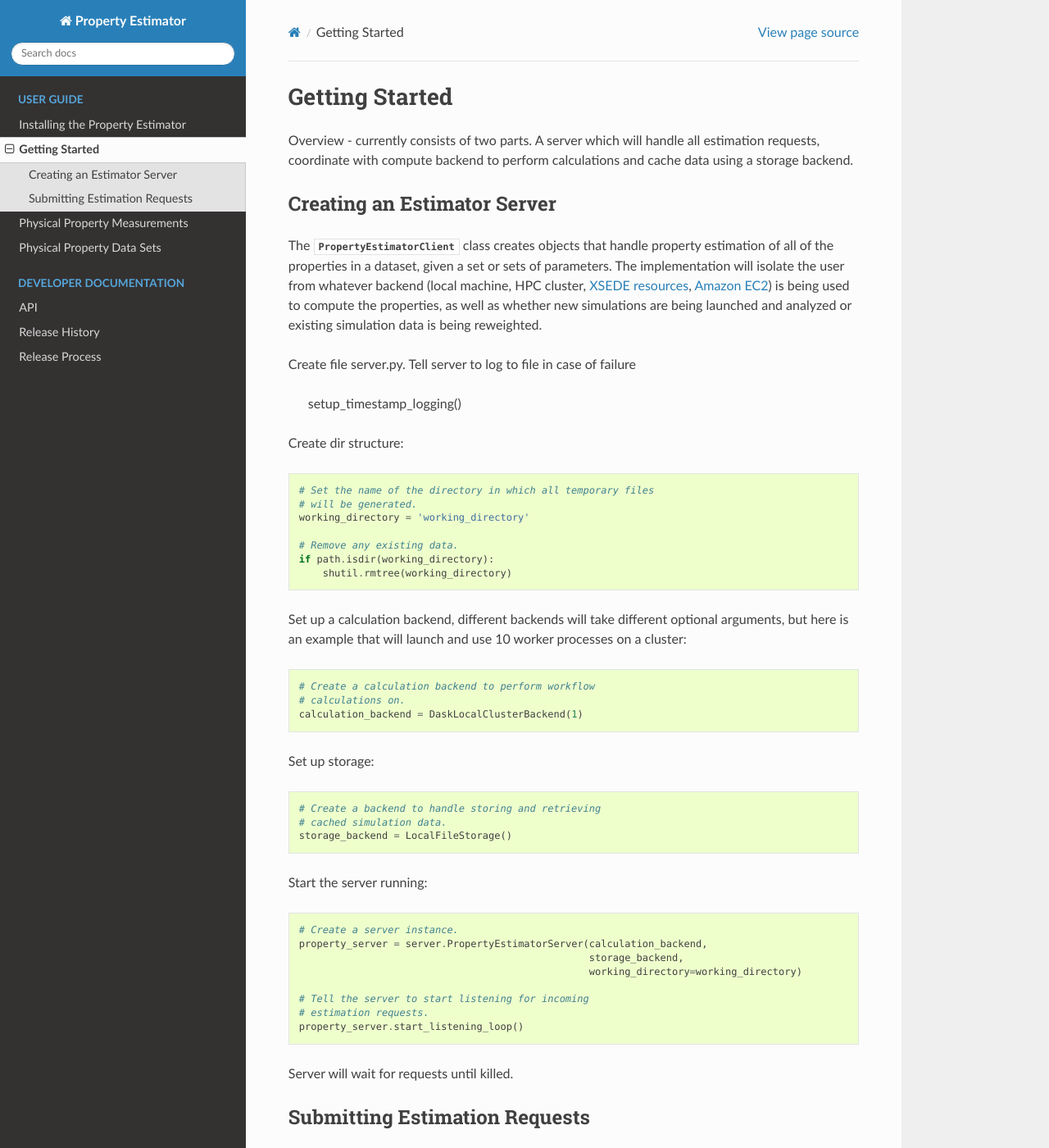
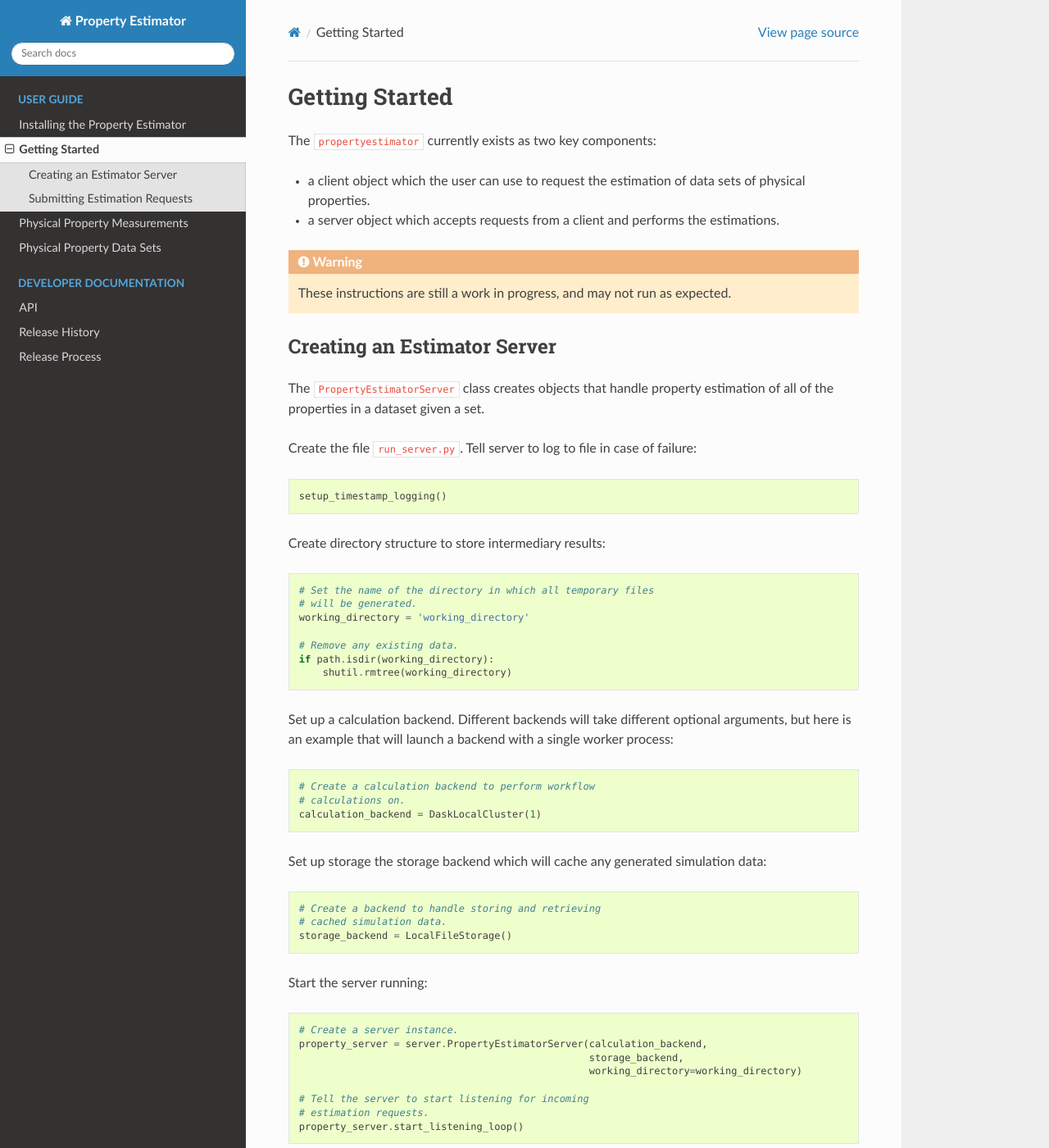
Before and after one commit to openforcefield/openff-evaluator, a Sphinx documentation site: the page built from docs/gettingstarted.rst, in a window 1280 px wide and 1400 px high. Shown: the whole window at 82% size. Built offline with Sphinx 7.4.7 and the Read the Docs theme 2.0.0, drawn with Linux system fonts in a browser that asks for light colours; some of the changed text lies outside the part shown.

Commit message:
Fix the getting started docs.

```diff
--- a/docs/gettingstarted.rst
+++ b/docs/gettingstarted.rst
@@ -1,23 +1,26 @@
 Getting Started
 ===============
 
-Overview - currently consists of two parts. A server which will handle all estimation requests,
-coordinate with compute backend to perform calculations and cache data using a storage backend.
+The ``propertyestimator`` currently exists as two key components:
+
+* a client object which the user can use to request the estimation of data sets of
+  physical properties.
+
+* a server object which accepts requests from a client and performs the estimations.
+
+.. warning:: These instructions are still a work in progress, and may not run as expected.
 
 Creating an Estimator Server
 ----------------------------
 
-The :obj:`PropertyEstimatorClient` class creates objects that handle property estimation of all of the properties in a dataset,
-given a set or sets of parameters. The implementation will isolate the user from whatever backend (local machine,
-HPC cluster, `XSEDE resources <http://xsede.org>`_, `Amazon EC2 <https://aws.amazon.com/ec2>`_) is being used to compute
-the properties, as well as whether new simulations are being launched and analyzed or existing simulation data is being
-reweighted.
+The ``PropertyEstimatorServer`` class creates objects that handle property estimation of all of the properties in a
+dataset given a set.
 
-Create file server.py. Tell server to log to file in case of failure
+Create the file ``run_server.py``. Tell server to log to file in case of failure::
 
     setup_timestamp_logging()
 
-Create dir structure::
+Create directory structure to store intermediary results::
 
     # Set the name of the directory in which all temporary files
     # will be generated.
@@ -27,14 +30,14 @@ Create dir structure::
     if path.isdir(working_directory):
         shutil.rmtree(working_directory)
 
-Set up a calculation backend, different backends will take different optional arguments, but here is
-an example that will launch and use 10 worker processes on a cluster::
+Set up a calculation backend. Different backends will take different optional arguments, but here is
+an example that will launch a backend with a single worker process::
 
     # Create a calculation backend to perform workflow
     # calculations on.
-    calculation_backend = DaskLocalClusterBackend(1)
+    calculation_backend = DaskLocalCluster(1)
 
-Set up storage::
+Set up storage the storage backend which will cache any generated simulation data::
 
     # Create a backend to handle storing and retrieving
     # cached simulation data.
@@ -51,37 +54,40 @@ Start the server running::
     # estimation requests.
     property_server.start_listening_loop()
 
-Server will wait for requests until killed.
+To start the server, call the following command from the command line::
+
+    python run_server.py
+
+The server will wait for requests until killed.
 
 Submitting Estimation Requests
 ------------------------------
 
-Here, ``dataset`` is a ``PhysicalPropertyDataset`` or subclass, and ``force_fields`` is a list containing
-``ForceField`` objects used to parameterize the physical systems in the dataset.
-
-This can be a single parameter set or multiple (usually closely related) parameter sets::
+Create the file ``run_client.py`` Load in the data set of properties to estimate, and the force field parameters to
+use in the calculations::
 
     # Load in the data set of interest.
     data_set = ThermoMLDataSet.from_file(get_data_filename('properties/single_density.xml'))
 
     # Load in the force field to use.
-    force_field = smirnoff.ForceField(get_data_filename('forcefield/smirnoff99Frosst.offxml'))
+    force_field = smirnoff.ForceField('smirnoff99Frosst-1.1.0.offxml')
 
-Create the client object::
+Create the client object and use it to send the estimation request to the server::
 
     # Create the client object.
     property_estimator = client.PropertyEstimatorClient()
-    # Submit the request to a running server, and wait for the results.
+    # Submit the request to a running server.
     result = property_estimator.request_estimate(data_set, force_field)
 
-Query the result until all finished or errored::
+Query the result until all of the properties have either been estimated or have errored::
 
+    # Wait for the results synchronously.
+    results = request.results(True)
     logging.info('The server has returned a response: {}'.format(result))
 
-``PropertyEstimatorClient.computeProperties(...)`` returns a list of ``ComputedPhysicalProperty`` objects that provide access
-to several pieces of information:
+Save the results to a file::
 
-* ``property.value`` - the computed property value, with appropriate units
-* ``property.uncertainty`` - the statistical uncertainty in the computed property
-* ``property.parameters`` - a reference to the parameter set used to compute this property
-* ``property.property`` - a reference to the corresponding ``MeasuredPhysicalProperty`` this property was computed for
+    with open('results.json', 'w') as file:
+
+        json_results = json.dump(results, file, sort_keys=True, indent=2,
+                                 separators=(',', ': '), cls=TypedJSONEncoder)
```
